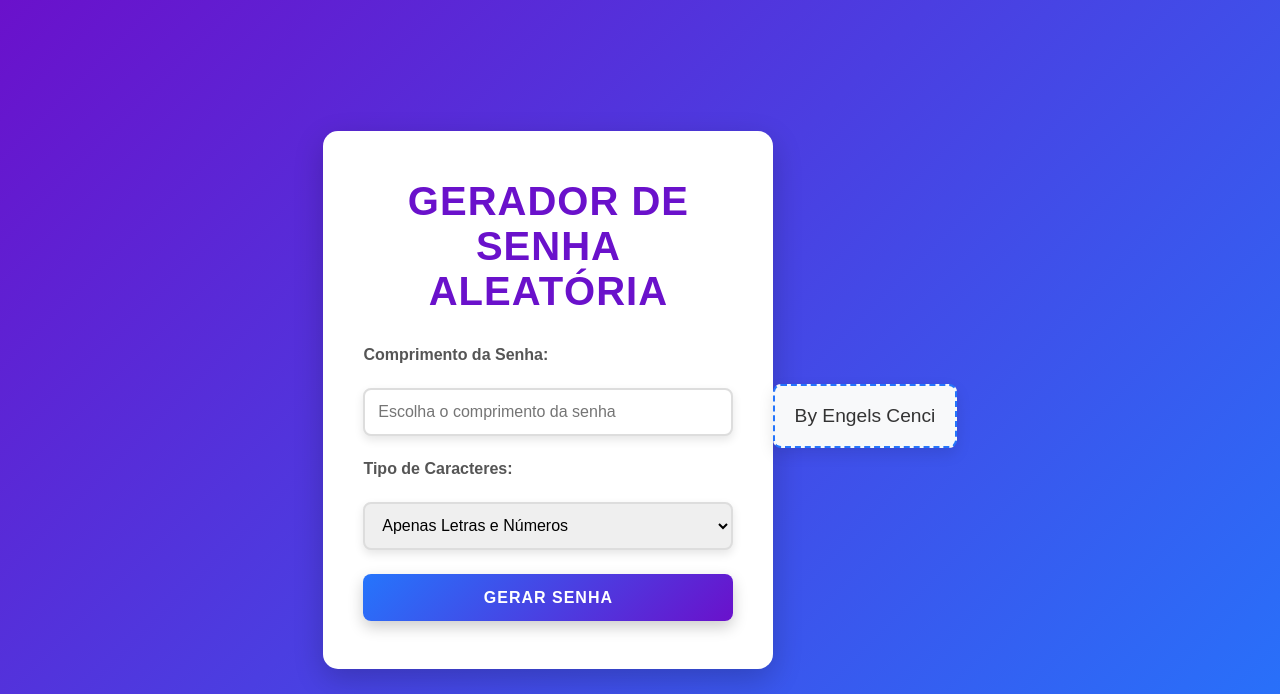
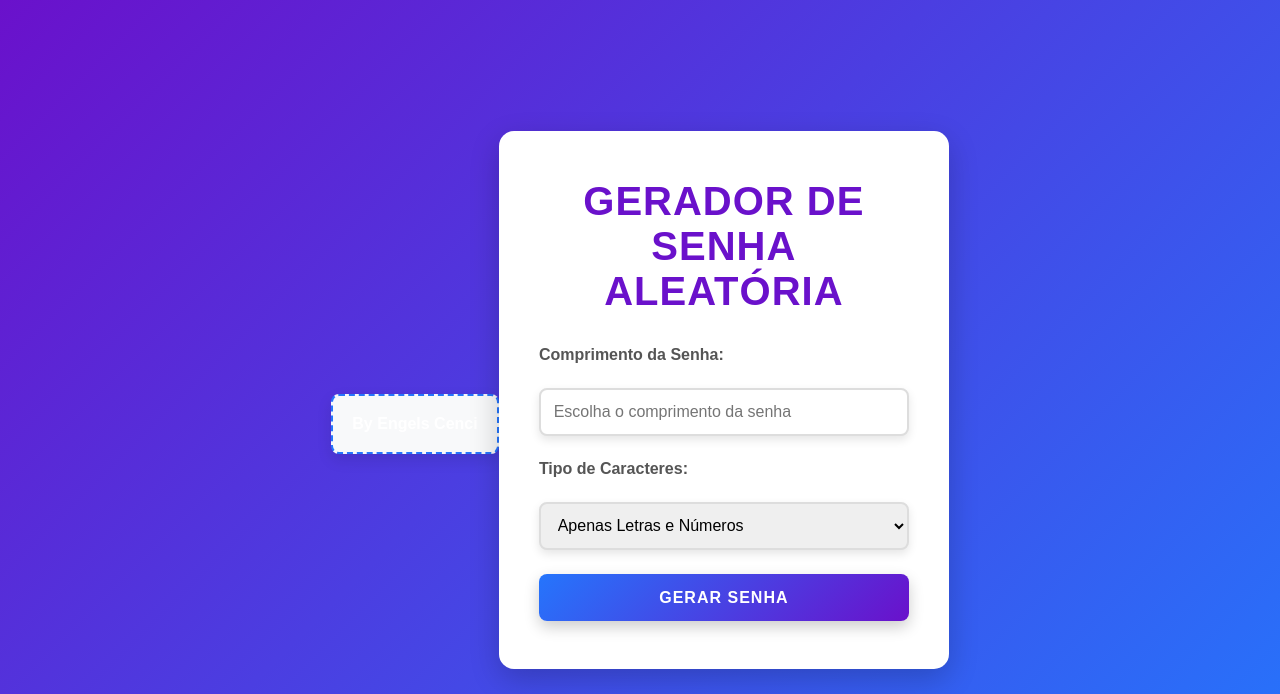
Before and after one commit to engelseduardo/Gerador_de_Senhas, a Flask app: page / in a window 1280 px wide. Shown: the top 694 px of the page. Run offline with Flask 3, Linux system fonts and the light colour scheme.

Commit message:
Descrição das mudanças

```diff
--- a/static/style.css
+++ b/static/style.css
@@ -3,6 +3,13 @@
     margin: 0;
     padding: 0;
     box-sizing: border-box;
+}
+.signature {
+    font-size: 1rem;
+    color: #fff;
+    font-weight: bold;
+    text-align: center;
+    margin-top: 1rem;
 }
 
 /* Animações chave */
@@ -208,11 +215,5 @@ footer {
         padding: 0.8rem;
         font-size: 0.9rem;
     }
-    .signature {
-        font-size: 1rem;
-        color: #fff;
-        font-weight: bold;
-        text-align: center;
-        margin-top: 1rem;
-    }
+
 }
--- a/templates/index.html
+++ b/templates/index.html
@@ -7,6 +7,9 @@
     <link rel="stylesheet" href="{{ url_for('static', filename='style.css') }}">
 </head>
 <body>
+    <footer>
+        <p class="signature">By Engels Cenci</p>
+    </footer>
     <div class="container">
         <h1>Gerador de Senha Aleatória</h1>
         <form method="POST">
@@ -35,8 +38,5 @@
             <p>{{ password }}</p>
         {% endif %}
     </div>
-    <footer>
-        <p class="signature">By Engels Cenci</p>
-    </footer>
 </body>
 </html>
```
